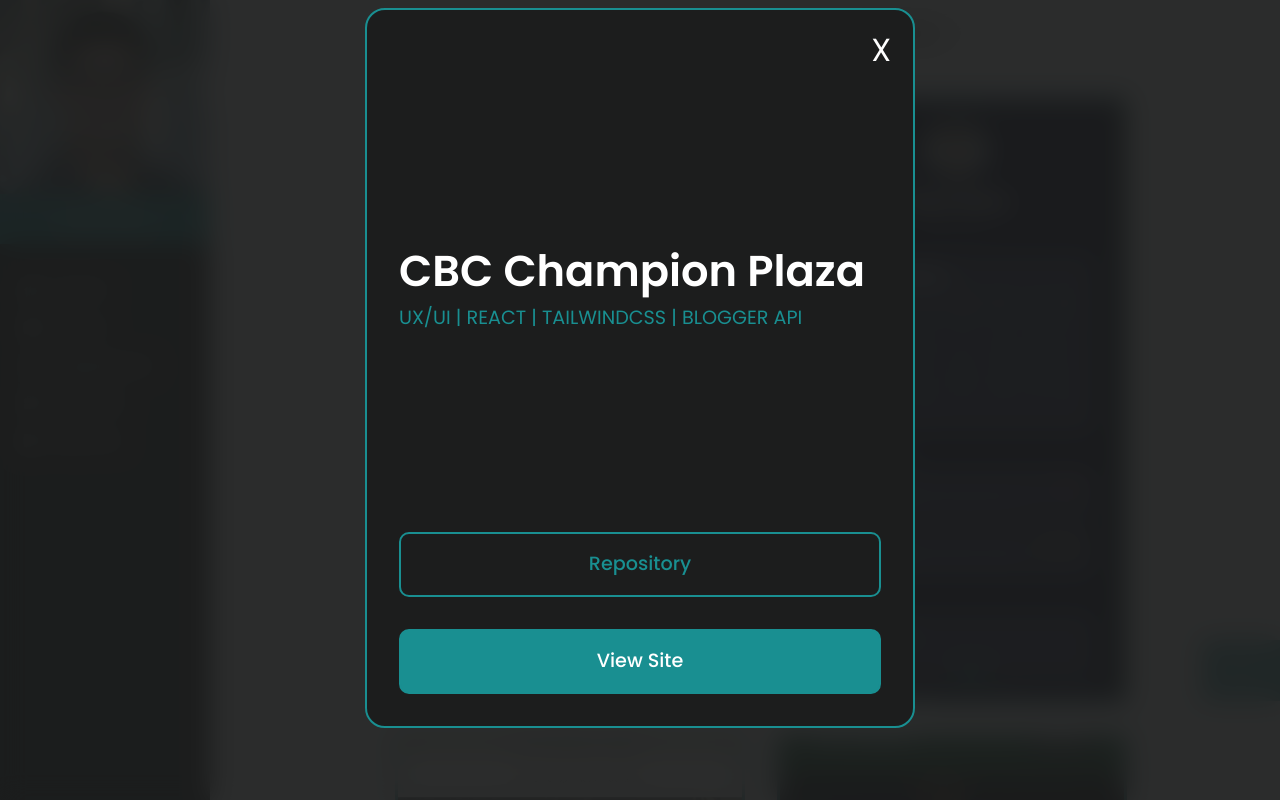
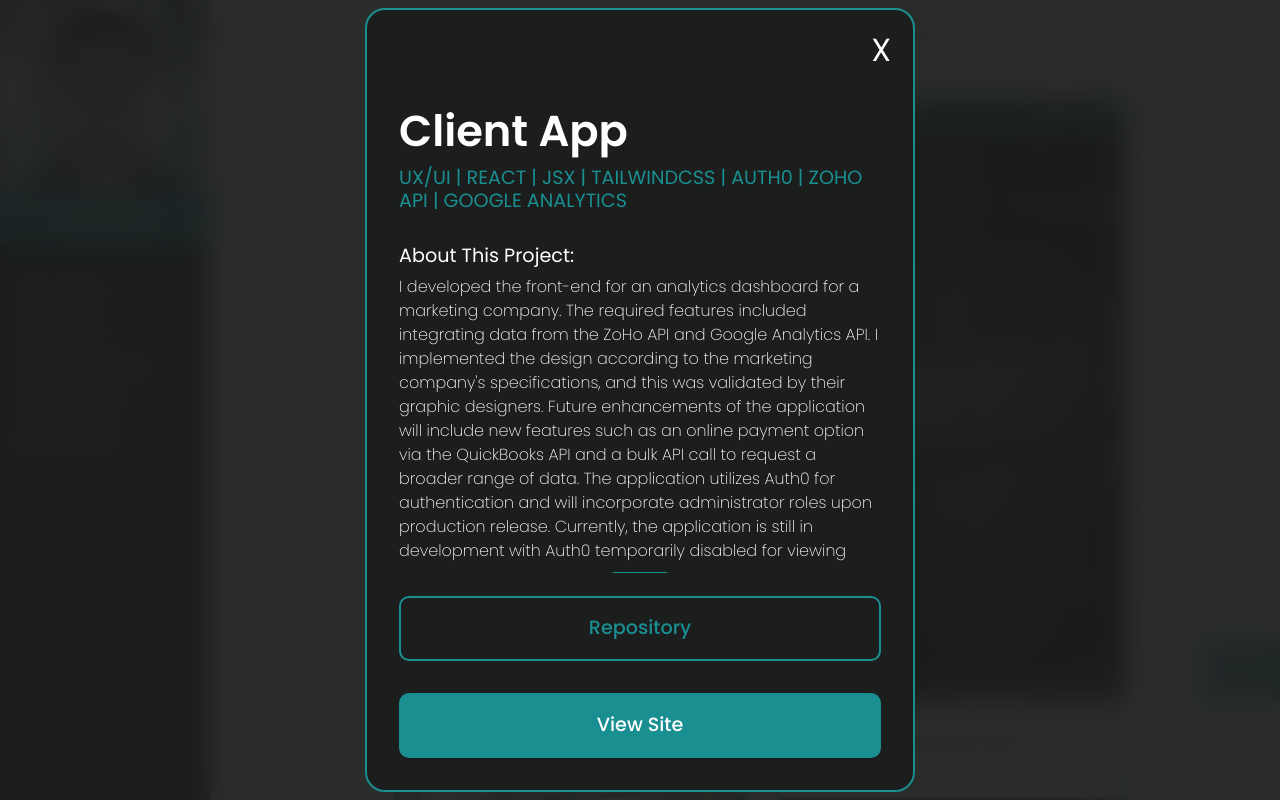
Before and after one commit to paul88vera/portfolio2023, a React (Create React App) app: page / in a window 1280 px wide. Both pictures are taken after a click on the picture 573 px from the left and 4824 px from the top of the page. Shown: the part 4424-5224 px from the top of the page. Built offline with nearby package versions, Linux system fonts and the light colour scheme.

Commit message:
completed case studies: Completed the paragraphs and commented out the sites that have not gone live yet. Placeholders are there once they are live.

```diff
--- a/src/App.css
+++ b/src/App.css
@@ -20,7 +20,7 @@ body {
   width: 10px;
 }
 ::-webkit-scrollbar-track {
-  background: var(--tri-bg-color);
+  background: transparent;
 }
 ::-webkit-scrollbar-thumb {
   background: var(--accent-bg-color);
@@ -912,7 +912,7 @@ button {
   width: 98%;
   gap: 2rem;
   padding: 1rem 2rem 2rem 2rem;
-  height: 90%;
+  height: 98%;
   max-width: 550px;
   background-color: #1c1d1dfa;
   border-radius: 20px;
@@ -979,6 +979,33 @@ button {
   justify-content: flex-start;
   align-items: flex-start;
   gap: 1rem;
+  overflow-y: scroll;
+}
+.modal__info-container::after {
+  content: "";
+  background-color: var(--accent-bg-color);
+  width: 10%;
+  height: 1px;
+  margin: 0 auto;
+  position: absolute;
+  top: 72%;
+  left: 45%;
+}
+.modal__info-container::-webkit-scrollbar-thumb {
+  background-color: transparent;
+}
+.modal__info-container::-webkit-scrollbar {
+  width: 0px;
+}
+.modal__info-container::-webkit-scrollbar-track {
+  background: transparent;
+}
+.modal__info-container::-webkit-scrollbar-thumb {
+  background: var(--accent-bg-color);
+  border-radius: 5px;
+}
+.modal__info-container::-webkit-scrollbar-thumb:hover {
+  background: var(--accent-bg-color);
 }
 .modal__info-column {
   display: flex;
@@ -999,6 +1026,5 @@ button {
   font-size: 1.2rem;
 }
 .modal__about-project p {
-  /* overflow-y: scroll; */
   font-weight: 300;
 }
--- a/src/component/Work/index.jsx
+++ b/src/component/Work/index.jsx
@@ -3,16 +3,6 @@ import Images from "../../constants/images";
 import Modal from "../../props/Modal";
 
 const cards = [
-  {
-    id: 0,
-    name: "CBC Champion Plaza",
-    img: Images.cbc,
-    repoLink: "https://github.com/paul88vera/champion-plaza",
-    webLink: "http://championplazatemp.s3-website-us-east-1.amazonaws.com/",
-    para: "UX/UI | REACT | TAILWINDCSS | BLOGGER API",
-    type: "REACT",
-    case: "this is a case",
-  },
   {
     id: 1,
     name: "Client App",
@@ -21,9 +11,29 @@ const cards = [
     webLink: "https://evident-zeta.vercel.app/",
     figLink:
       "https://www.figma.com/file/uiJMOdpq5hEpAotRVqGNHo/Transcendental-Client-Application?type=design&node-id=0-1&mode=design&t=R1PgSVGwzgEgHaq0-0",
-    para: "UX/UI | REACT | TAILWINDCSS | AUTH0 | ZOHO API",
+    para: "UX/UI | REACT | JSX | TAILWINDCSS | AUTH0 | ZOHO API | GOOGLE ANALYTICS",
     type: "REACT",
-    case: "this is a case",
+    case: "I developed the front-end for an analytics dashboard for a marketing company. The required features included integrating data from the ZoHo API and Google Analytics API. I implemented the design according to the marketing company's specifications, and this was validated by their graphic designers. Future enhancements of the application will include new features such as an online payment option via the QuickBooks API and a bulk API call to request a broader range of data. The application utilizes Auth0 for authentication and will incorporate administrator roles upon production release. Currently, the application is still in development with Auth0 temporarily disabled for viewing purposes. It will soon enter the alpha testing phase.",
+  },
+  {
+    id: 3,
+    name: "Circulate",
+    img: Images.circulate,
+    repoLink: "https://github.com/paul88vera/circulateApp",
+    webLink: "https://circulate-app.vercel.app/",
+    para: "UX/UI | NEXT | TYPESCRIPT | TAILWINDCSS | RESTAPI | CLERK",
+    type: "NEXT",
+    case: "Circulate is a comprehensive full-stack project designed to showcase a client's application idea and attract investor interest. I developed the application according to the client's specifications, successfully demonstrating its viability to potential investors. Following the acquisition of funding, we plan to develop an enhanced and upgraded version of this application in the near future.",
+  },
+  {
+    id: 0,
+    name: "CBC Champion Plaza",
+    img: Images.cbc,
+    repoLink: "https://github.com/paul88vera/champion-plaza",
+    webLink: "http://championplazatemp.s3-website-us-east-1.amazonaws.com/",
+    para: "UX/UI | REACT | JSX | TAILWINDCSS | BLOGGER API",
+    type: "REACT",
+    case: "I designed this website as an advertisement for the Community Bible Church Champion Plaza, aimed at attracting interest and investment in the plaza. To meet their preferred use case, I integrated the Blogger API to inform users of upcoming events. The website is currently not in production, as I was the sole maintainer and have since left the company. However, this is my recreation of the website, now connected to a temporary Blogger API as a placeholder.",
   },
   {
     id: 2,
@@ -31,19 +41,9 @@ const cards = [
     img: Images.tfww,
     repoLink: "https://github.com/paul88vera/104-WoodWorks",
     webLink: "#",
-    para: "UX/UI | REACT | CSS | CLERK | MONGODB",
+    para: "UX/UI | REACT | JSX | CSS | CLERK | MONGODB",
     type: "REACT",
-    case: "this is a case",
-  },
-  {
-    id: 3,
-    name: "Circulate",
-    img: Images.circulate,
-    repoLink: "https://github.com/paul88vera/circulateApp",
-    webLink: "https://circulate-app.vercel.app/",
-    para: "UX/UI | NEXT | TYPESCRIPT | TAILWINDCSS | CLERK",
-    type: "NEXT",
-    case: "this is a case",
+    case: "I developed this website for a client and will also use it as a template for showcasing potential e-commerce websites built with React. The site includes administrative logins, allowing administrators to easily create and delete shop items. Basic CRUD operations were implemented exclusively for administrators using Clerk. While basic users can log in, they cannot view administrator profiles or actions, but they can save their cart items for later use. An online payment API will be integrated at a later stage once the client is satisfied with the development. This project is currently in development and is expected to be completed this year. Please feel free to view the repository.",
   },
   {
     id: 4,
@@ -51,30 +51,60 @@ const cards = [
     img: Images.inspire,
     repoLink: "#",
     webLink: "https://inspirefirestone.com/",
-    para: "UI | CSS | JS | WORDPRESS",
+    para: "UI | HTML | CSS | JS | PHP | WORDPRESS | ELEMENTOR",
     type: "WORDPRESS",
-    case: "this is a case",
+    case: "This is a responsive and user-friendly website created for dental services. The site was developed using WordPress and Elementor, with all contact links managed globally for quick modifications. Since the website's launch, the client has increased their ROI by three times.",
   },
+  // {
+  //   id: 5,
+  //   name: "Inspired Dentistry",
+  //   img: Images.inspired,
+  //   repoLink: "#",
+  //   webLink: "https://inspireddentistrypc.com/",
+  //   para: "UI | HTML | CSS | JS | PHP | WORDPRESS | ELEMENTOR",
+  //   type: "WORDPRESS",
+  //   case: "this is a case",
+  // },
+  // {
+  //   id: 6,
+  //   name: "Gower Family Dentistry",
+  //   img: Images.gower,
+  //   repoLink: "#",
+  //   webLink: "https://gowerfamilydentistry.com/",
+  //   para: "UI | HTML | CSS | JS | PHP | WORDPRESS | ELEMENTOR",
+  //   type: "WORDPRESS",
+  //   case: "this is a case",
+  // },
   {
-    id: 5,
-    name: "Inspired Dentistry",
-    img: Images.inspired,
+    id: 7,
+    name: "DLP Services",
+    img: Images.dlp,
     repoLink: "#",
-    webLink: "https://inspireddentistrypc.com/",
-    para: "UI | CSS | JS | WORDPRESS",
+    webLink: "https://dlpservicesllc.com/",
+    para: "UI | HTML | CSS | JS | PHP | WORDPRESS | ELEMENTOR",
     type: "WORDPRESS",
-    case: "this is a case",
+    case: "This is a mobile-friendly and responsive website that I developed using WordPress and Elementor. I received the webpage designs and matched them according to the specifications provided by the graphic designers. All contact links, including social media, booking, address, phone, and email, are managed globally using PHP functions for easy updates. This website is one of two that I developed for DLP Services.",
   },
-  {
-    id: 6,
-    name: "Gower Family Dentistry",
-    img: Images.gower,
-    repoLink: "#",
-    webLink: "https://gowerfamilydentistry.com/",
-    para: "UI | CSS | JS | WORDPRESS",
-    type: "WORDPRESS",
-    case: "this is a case",
-  },
+  // {
+  //   id: 8,
+  //   name: "The Smile Spot",
+  //   img: Images.Spot,
+  //   repoLink: "#",
+  //   webLink: "https://www.thesmilespottx.com/",
+  //   para: "UI | HTML | CSS | JS | PHP | WORDPRESS | ELEMENTOR",
+  //   type: "WORDPRESS",
+  //   case: "this is a case",
+  // },
+  // {
+  //   id: 9,
+  //   name: "Marshlands Dentistry",
+  //   img: Images.Marshlands,
+  //   repoLink: "#",
+  //   webLink: "https://marshlandsdental.com/",
+  //   para: "UI | CSS | JS | PHP | WORDPRESS | ELEMENTOR",
+  //   type: "WORDPRESS",
+  //   case: "this is a case",
+  // },
 ];
 
 export default function Work() {
--- a/src/constants/images.js
+++ b/src/constants/images.js
@@ -9,6 +9,7 @@ import gower from "../img/gower.webp";
 import inspire from "../img/inspire.webp";
 import inspired from "../img/inspired.webp";
 import tfww from "../img/tfww.webp";
+import dlp from "../img/DLP.webp";
 
 export default {
   Me,
@@ -20,4 +21,5 @@ export default {
   inspire,
   inspired,
   tfww,
+  dlp,
 };
--- a/src/props/Modal.jsx
+++ b/src/props/Modal.jsx
@@ -5,7 +5,7 @@ const Modal = ({
   onClose,
   name,
   repoLink,
-  // caseStudy,
+  caseStudy,
   webLink,
   para,
 }) => {
@@ -25,11 +25,10 @@ const Modal = ({
           <div className="modal__info-column">
             <h2 className="modal__title">{name}</h2>
             <h3 className="modal__para">{para}</h3>
-            {/*  */}
-            {/* <div className="modal__about-project">
+            <div className="modal__about-project">
               <h3>About This Project:</h3>
               <p>{caseStudy}</p>
-            </div> */}
+            </div>
           </div>
         </div>
         <div className="modal__link-btn-container">
@@ -38,7 +37,7 @@ const Modal = ({
               href={repoLink}
               className="modal__btn"
               target="_blank"
-              rel="noreferrer">
+              rel="noreferrer noopener">
               Repository
             </a>
           ) : null}
@@ -47,7 +46,7 @@ const Modal = ({
               href={webLink}
               className="modal__web-btn"
               target="_blank"
-              rel="noreferrer">
+              rel="noreferrer noopener">
               View Site
             </a>
           ) : null}
```
Also changed, not shown: src/img/DLP.webp (added).
